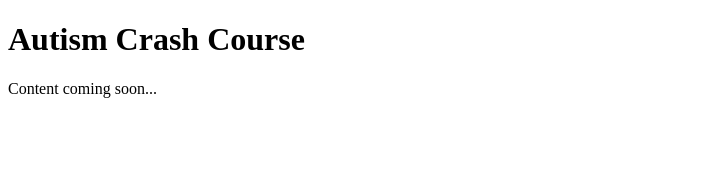
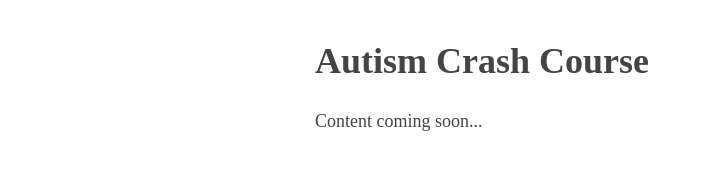
Before and after one commit to autismcrashcourse/autismcrashcourse.github.io, a plain HTML site: page index.html in a window 1280 px wide. Shown: the whole page, without its empty margins (0-703 px from the left). Drawn offline with Linux system fonts and the light colour scheme.

Commit message:
Link default.css to index

```diff
--- a/index.html
+++ b/index.html
@@ -4,6 +4,7 @@
     <meta charset="utf-8">
     <meta name="viewport" content="width=device-width, initial-scale=1">
     <title>Home - Autism Crash Course</title>
+    <link rel="stylesheet" href="default.css">
 </head>
 <body>
   <h1>Autism Crash Course</h1>
```
